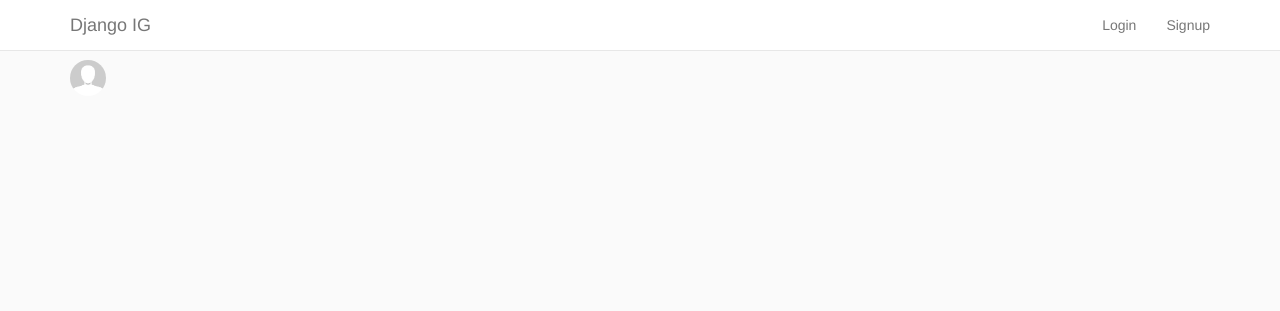
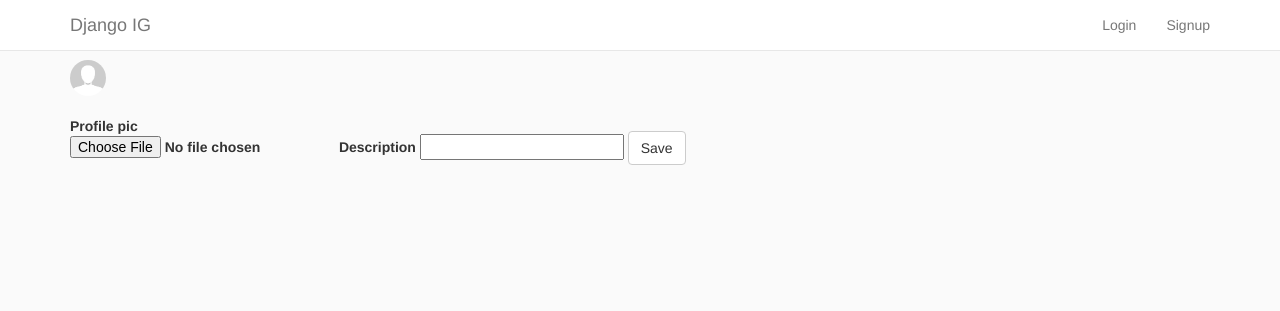
Before and after one commit to andyalam/django_instagram, a Django app: template feeds/templates/feeds/profile_settings.html in a window 1280 px wide. Shown: the top 311 px of the page. Run offline with Django 3.2, Linux system fonts and the light colour scheme; the template is opened without the code that fills it: values that come from a table or form of the project are taken from there, others are empty; some libraries are stand-ins or nearby versions.

Commit message:
profile editing working

```diff
--- a/feeds/forms.py
+++ b/feeds/forms.py
@@ -5,7 +5,7 @@ from django.contrib.auth.forms import UserCreationForm, AuthenticationForm
 
 from imagekit.forms import ProcessedImageField
 
-from . models import IGPost
+from . models import IGPost, UserProfile
 
 
 class UserCreateForm(UserCreationForm):
@@ -27,3 +27,9 @@ class PostPictureForm(ModelForm):
     class Meta:
         model = IGPost
         fields = ['title', 'image']
+
+
+class ProfileEditForm(ModelForm):
+    class Meta:
+        model = UserProfile
+        fields = ['profile_pic', 'description']
--- a/feeds/templates/feeds/profile_settings.html
+++ b/feeds/templates/feeds/profile_settings.html
@@ -11,6 +11,20 @@
       <img class="picture-circle--medium" src="{% static 'images/profile_placeholder.jpg' %}">
     {% endif %}
     <h1 class="username">{{ user.username }}</h1>
+    <form action="" method="post" enctype="multipart/form-data">
+      {% csrf_token %}
+      <label>
+        {{ form.profile_pic.label }}
+        {{ form.profile_pic }}
+        {{ form.profile_pic.errors }}
+      </label>
+      <label>
+        {{ form.description.label }}
+        {{ form.description }}
+        {{ form.description.errors }}
+      </label>
+      <button type="submit" class="btn btn-default">Save</button>
+    </form>
   </div>
 </div>
 {% endblock %}
```
Also changed, not shown: feeds/views.py (+13 -3 lines).
